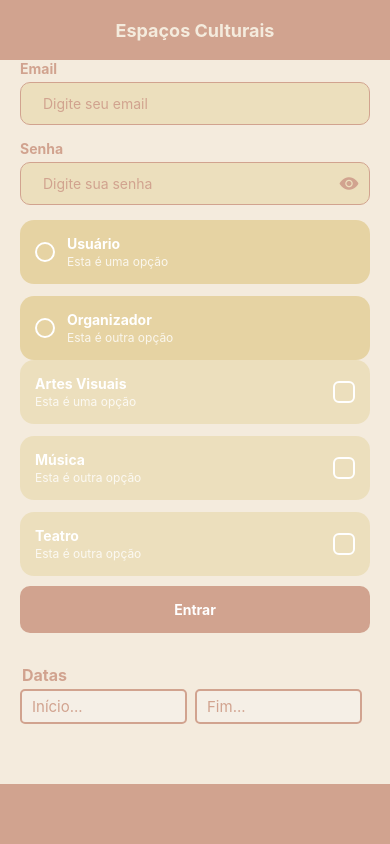
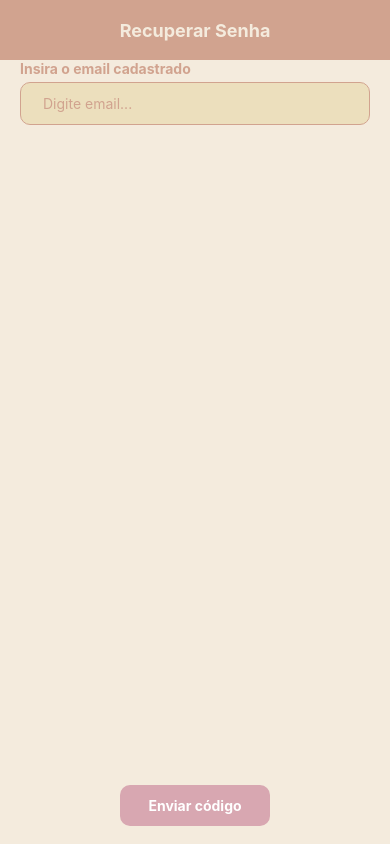
Before and after one commit to ARS1802/eventos-culturais-mobile, a React Native app: screen /RecuperarSenha in a window 390 px wide. Built offline with nearby package versions, Linux system fonts and the light colour scheme.

Commit message:
feat/ tela recuperar senha e link e esqueceu senha no login

```diff
--- a/navigation/AppNavigation.jsx
+++ b/navigation/AppNavigation.jsx
@@ -1,14 +1,12 @@
-import React, { useState } from "react";
+import React from "react";
 import { NavigationContainer } from "@react-navigation/native";
 import { createNativeStackNavigator } from "@react-navigation/native-stack";
-
 import {
   Login,
-  LoginScreen,
-  TelaTemp,
   CadastroScreen,
   FeedVisitanteScreen,
   FeedOrganizadorScreen,
+  RecuperarSenha,
 } from "../screens";
 
 const Stack = createNativeStackNavigator();
@@ -20,13 +18,11 @@ export default function AppNavigator() {
         initialRouteName="Login"
         screenOptions={{ headerShown: false }}
       >
-        <Stack.Screen name="Login" component={LoginScreen} />
+        <Stack.Screen name="Login" component={Login} />
         <Stack.Screen name="Cadastro" component={CadastroScreen} />
         <Stack.Screen name="FeedVisitante" component={FeedVisitanteScreen} />
-        <Stack.Screen
-          name="FeedOrganizador"
-          component={FeedOrganizadorScreen}
-        />
+        <Stack.Screen name="FeedOrganizador" component={FeedOrganizadorScreen} />
+        <Stack.Screen name="RecuperarSenha" component={RecuperarSenha} />
       </Stack.Navigator>
     </NavigationContainer>
   );
--- a/screens/Login.jsx
+++ b/screens/Login.jsx
@@ -1,17 +1,8 @@
 import React, { useState } from "react";
 import { TouchableOpacity, Text, StyleSheet } from "react-native";
-import {
-  Bottom,
-  DatePicker,
-  Header,
-  Input,
-  MainContainer,
-  SingleChoicePicker,
-  MultipleChoicePicker,
-} from "../components";
+import { Bottom, Header, Input, MainContainer } from "../components";
 import colors from "../assets/colors";
 
-// encapsulamento das coisas que vão no Bottom
 function ButtonBottom({ color, title, onPress }) {
   return (
     <TouchableOpacity
@@ -31,22 +22,20 @@ function LoginButton({ onPress }) {
   );
 }
 
-export const Login = () => {
+export const Login = ({ navigation }) => {
   const [email, setEmail] = useState("");
   const [senha, setSenha] = useState("");
-
   const [erroEmail, setErroEmail] = useState("");
   const [erroSenha, setErroSenha] = useState("");
-  const [opcao, setOpcao] = useState("");
 
   function validar() {
     let valido = true;
 
     if (email === "") {
       setErroEmail("Email é obrigatório");
+      valido = false;
     } else {
       setErroEmail("");
-      alert("OK");
     }
 
     if (senha === "") {
@@ -57,11 +46,12 @@ export const Login = () => {
     }
 
     if (valido) {
-      alert("OK");
+      alert("Login OK!");
     } else {
       alert("Preencha os campos corretamente");
     }
   }
+
   return (
   <MainContainer
     top={<Header title="Sacada Cultural" />}
@@ -71,11 +61,6 @@ export const Login = () => {
           title="Cadastre-se!"
           color={colors.primary}
           onPress={() => alert("segue para CadastroScreen")}
-          />
-          <ButtonBottom
-            title="Recuperar Senha"
-            color={colors.secondary}
-            onPress={() => alert("segue para RetrieveScreen")}
         />
       </Bottom>
     }
@@ -95,11 +80,12 @@ export const Login = () => {
       secureTextEntry
       error={erroSenha}
     />
-
+    <TouchableOpacity onPress={() => navigation.navigate("RecuperarSenha")}>
+      <Text style={styles.linkRecuperar}>Esqueceu sua senha?</Text>
+    </TouchableOpacity>
     <LoginButton onPress={validar} />
   </MainContainer>
-  );
-};
+);};
 
 const styles = StyleSheet.create({
   buttonBottom: {
@@ -125,4 +111,11 @@ const styles = StyleSheet.create({
     color: colors.white,
     fontWeight: "bold",
   },
+  linkRecuperar: {
+    color: colors.primary,
+    textDecorationLine: "underline",
+    marginTop: 8,
+    marginBottom: 4,
+    fontSize: 13,
+  },
 });
--- /dev/null
+++ b/screens/RecuperarSenha.jsx
@@ -0,0 +1,128 @@
+import React, { useRef, useState } from "react";
+import { Text, TouchableOpacity, StyleSheet } from "react-native";
+import { Bottom, Header, Input, MainContainer, validarInputs } from "../components";
+import colors from "../assets/colors";
+
+function ButtonBottom({ color, title, onPress }) {
+  return (
+    <TouchableOpacity
+      onPress={onPress}
+      style={[styles.buttonBottom, { backgroundColor: color }]}
+    >
+      <Text style={styles.buttonBottomText}>{title}</Text>
+    </TouchableOpacity>
+  );
+}
+
+export function RecuperarSenha({ navigation }) {
+  const [passo, setPasso] = useState(1);
+  const [email, setEmail] = useState("");
+  const [codigo, setCodigo] = useState("");
+  const [novaSenha, setNovaSenha] = useState("");
+
+  const emailRef = useRef(null);
+  const codigoRef = useRef(null);
+  const senhaRef = useRef(null);
+
+  function enviarCodigo() {
+    const erro = validarInputs([emailRef]);
+    if (erro) { alert(erro); return; }
+    setPasso(2);
+  }
+
+  function confirmarCodigo() {
+    const erro = validarInputs([codigoRef]);
+    if (erro) { alert(erro); return; }
+    setPasso(3);
+  }
+
+  function redefinirSenha() {
+    const erro = validarInputs([senhaRef]);
+    if (erro) { alert(erro); return; }
+    alert("Senha redefinida com sucesso!");
+    navigation.navigate("Login");
+  }
+
+  if (passo === 1) return (
+    <MainContainer
+      top={<Header title="Recuperar Senha" />}
+      bottom={
+        <Bottom transparent={true}>
+          <ButtonBottom title="Enviar código" color={colors.secondary} onPress={enviarCodigo} />
+        </Bottom>
+      }
+    >
+      <Input
+        ref={emailRef}
+        label="Insira o email cadastrado"
+        placeholder="Digite email..."
+        value={email}
+        onChangeText={setEmail}
+        validationType="email"
+      />
+    </MainContainer>
+  );
+
+  if (passo === 2) return (
+    <MainContainer
+      top={<Header title="Recuperar Senha" />}
+      bottom={
+        <Bottom transparent={true}>
+          <ButtonBottom title="Confirmar código" color={colors.primary} onPress={confirmarCodigo} />
+          <ButtonBottom title="Reenviar código" color={colors.secondary} onPress={() => alert("Código reenviado!")} />
+        </Bottom>
+      }
+    >
+      <Input
+        ref={codigoRef}
+        label={`Insira o código enviado no email: ${email}`}
+        placeholder="Digite código..."
+        value={codigo}
+        onChangeText={setCodigo}
+        validationType="nome"
+      />
+    </MainContainer>
+  );
+
+  return (
+    <MainContainer
+      top={<Header title="Recuperar Senha" />}
+      bottom={
+        <Bottom transparent={true}>
+          <ButtonBottom title="Redefinir senha!" color={colors.primary} onPress={redefinirSenha} />
+        </Bottom>
+      }
+    >
+      <Input
+        ref={senhaRef}
+        label="Digite sua nova senha"
+        placeholder="Digite senha..."
+        value={novaSenha}
+        onChangeText={setNovaSenha}
+        secureTextEntry
+        validationType="senha"
+      />
+      <Text style={styles.dica}>Apenas letras e números (Ex: senha123)</Text>
+    </MainContainer>
+  );
+}
+const styles = StyleSheet.create({
+  buttonBottom: {
+    paddingVertical: 12,
+    paddingHorizontal: 20,
+    borderRadius: 10,
+    marginBottom: 8,
+    minWidth: 150,
+    alignItems: "center",
+  },
+  buttonBottomText: {
+    color: colors.white,
+    fontWeight: "bold",
+  },
+  dica: {
+    color: "#A08060",
+    fontSize: 13,
+    marginTop: 8,
+    textAlign: "center",
+  },
+});
--- a/screens/index.js
+++ b/screens/index.js
@@ -6,3 +6,4 @@ export {
   FeedOrganizadorScreen,
 } from "./ScreensTest";
 export { Login } from "./Login";
+export { RecuperarSenha } from "./RecuperarSenha";
```
Lines whose indentation alone changed are shown as unchanged.
